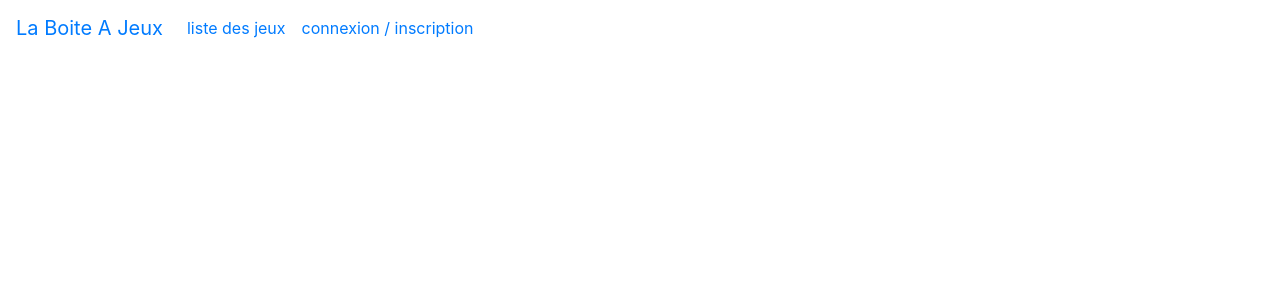
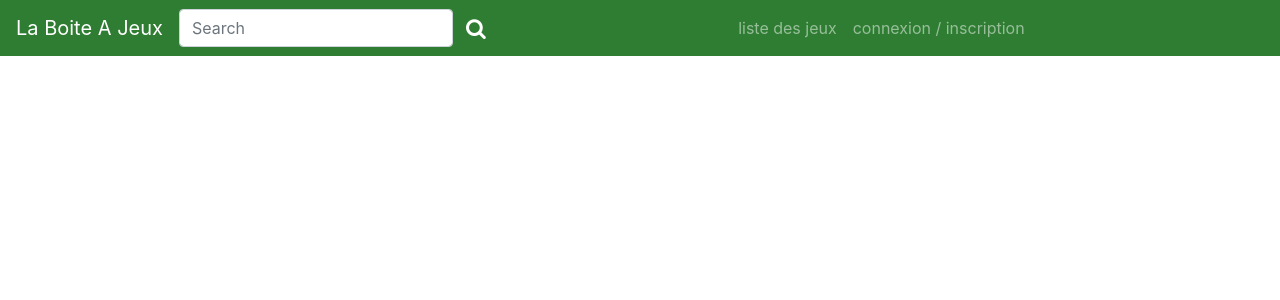
Before and after one commit to jbinaux/Certification_Boite_a_Jeu, an Angular app in the folder src/main/webapp/WEB-INF/Boite-a-jeu-front/: page / in a window 1280 px wide. Shown: the top 300 px of the page. Built offline with nearby package versions, Linux system fonts and the light colour scheme; what angular-bootstrap-md would draw is missing.

Commit message:
todo : finish navbar

```diff
--- a/src/main/webapp/WEB-INF/Boite-a-jeu-front/src/app/app.module.ts
+++ b/src/main/webapp/WEB-INF/Boite-a-jeu-front/src/app/app.module.ts
@@ -11,7 +11,7 @@ import { MDBBootstrapModule } from 'angular-bootstrap-md';
   ],
   imports: [
     BrowserModule,
-    MDBBootstrapModule.forRoot(),
+    MDBBootstrapModule.forRoot()
   ],
   providers: [],
   bootstrap: [AppComponent]
--- a/src/main/webapp/WEB-INF/Boite-a-jeu-front/src/app/header/header.component.css
+++ b/src/main/webapp/WEB-INF/Boite-a-jeu-front/src/app/header/header.component.css
@@ -0,0 +1,4 @@
+button.btn.text-white > i
+{
+    color: white;
+}
--- a/src/main/webapp/WEB-INF/Boite-a-jeu-front/src/app/header/header.component.html
+++ b/src/main/webapp/WEB-INF/Boite-a-jeu-front/src/app/header/header.component.html
@@ -1,8 +1,29 @@
 <header>
-  <nav class="navbar navbar-expand-md">
+  <nav class="navbar navbar-expand-lg navbar-dark primary-green fixed-top justify-content-between">
+
+    <button class="navbar-toggler" type="button" data-toggle="collapse" data-target="#navbarContent" aria-controls="navbarSupportedContent"
+      aria-expanded="false" aria-label="Toggle navigation">
+      <span class="navbar-toggler-icon"></span>
+    </button>
+
     <a class="navbar-brand" href="index.html">La Boite A Jeux</a>
-    <div class="collapse navbar-collapse">
-      <ul class="navbar-nav mr-auto">
+
+    <button class="navbar-toggler" type="button" data-toggle="collapse" data-target="#searchCollapse" aria-controls="navbarSupportedContent"
+      aria-expanded="false" aria-label="Toggle navigation">
+      <i class="fa fa-search"></i>
+    </button>
+
+    <div class="collapse navbar-collapse" id="searchCollapse">
+      <form class="form-inline my-2 my-lg-0">
+        <input class="form-control" type="search" placeholder="Search" aria-label="Search">
+          <button class="btn btn-link bg-transparent text-white" type="submit">
+            <i class="fa fa-search fa-lg"></i>
+          </button>
+      </form>
+    </div>
+
+    <div class="collapse navbar-collapse" id="navbarContent">
+      <ul class="navbar-nav">
         <li class="nav-item">
           <a class="nav-link" href="#">liste des jeux</a>
         </li>
--- a/src/main/webapp/WEB-INF/Boite-a-jeu-front/src/styles.css
+++ b/src/main/webapp/WEB-INF/Boite-a-jeu-front/src/styles.css
@@ -1 +1,9 @@
-/* You can add global styles to this file, and also import other style files */
+.primary-green
+{
+    background-color: #2e7d32;
+}
+
+.secondary-green
+{
+    background-color: #aed581;
+}
```
